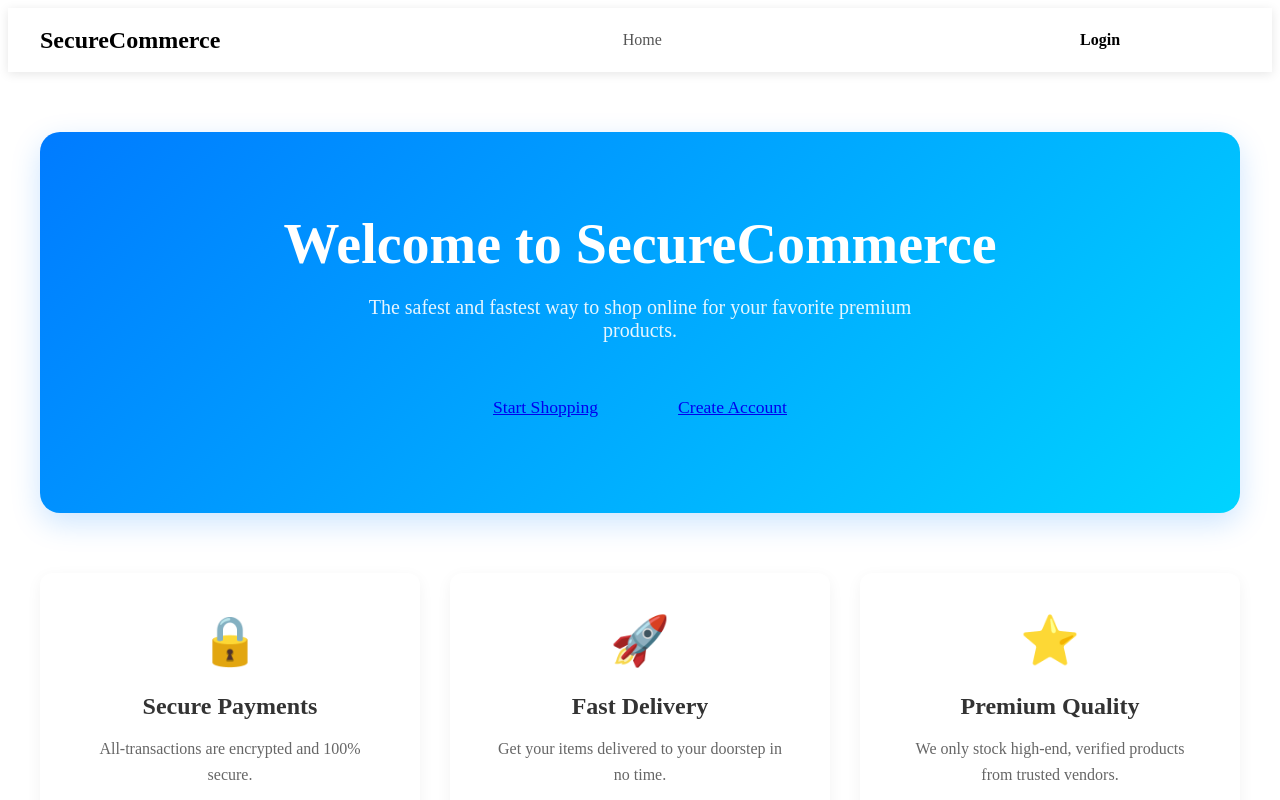
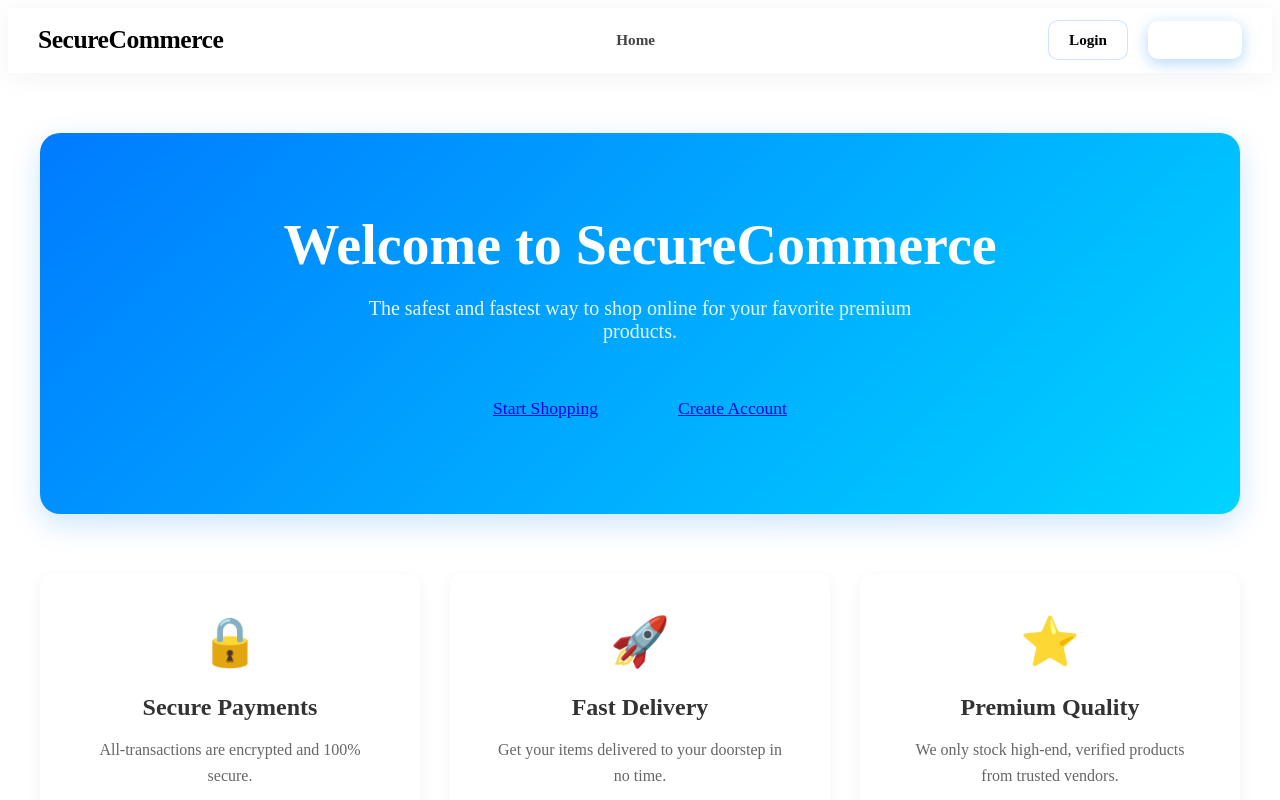
Before and after one commit to iampradipdas/SecureCommerce_ui, an Angular app: page /home in a window 1280 px wide. Shown: the top 800 px of the page. Built offline with nearby package versions, Linux system fonts and the light colour scheme.

Commit message:
update styles

```diff
--- a/src/app/app.css
+++ b/src/app/app.css
@@ -19,58 +19,68 @@ body {
 }
 
 .app-header {
-  background-color: var(--header-bg);
-  box-shadow: 0 2px 10px rgba(0, 0, 0, 0.1);
-  padding: 15px 0;
+  background-color: rgba(255, 255, 255, 0.8);
+  backdrop-filter: blur(10px);
+  -webkit-backdrop-filter: blur(10px);
+  box-shadow: 0 4px 30px rgba(0, 0, 0, 0.05);
+  padding: 12px 0;
   position: sticky;
   top: 0;
   z-index: 1000;
+  border-bottom: 1px solid rgba(255, 255, 255, 0.3);
 }
 
 .header-container {
-  max-width: 1200px;
+  max-width: 1400px;
   margin: 0 auto;
   display: flex;
   justify-content: space-between;
   align-items: center;
-  padding: 0 20px;
+  padding: 0 30px;
 }
 
 .logo a {
-  font-size: 1.5rem;
-  font-weight: 700;
+  font-size: 1.6rem;
+  font-weight: 800;
   color: var(--primary-color);
   text-decoration: none;
+  letter-spacing: -0.5px;
+  display: block;
 }
 
 .main-nav ul {
   list-style: none;
   display: flex;
-  gap: 25px;
+  gap: 8px;
   margin: 0;
   padding: 0;
 }
 
-.main-nav a {
+.main-nav a, .nav-link {
   text-decoration: none;
-  color: #555;
-  font-weight: 500;
-  transition: color 0.2s;
+  color: #444;
+  font-weight: 600;
+  padding: 8px 16px;
+  border-radius: 8px;
+  transition: all 0.2s cubic-bezier(0.4, 0, 0.2, 1);
+  font-size: 0.95rem;
 }
 
 .main-nav a:hover, .main-nav a.active {
   color: var(--primary-color);
+  background-color: rgba(0, 123, 255, 0.08);
 }
 
 .auth-buttons {
   display: flex;
   align-items: center;
-  gap: 15px;
+  gap: 20px;
 }
 
 .user-welcome {
-  font-weight: 500;
-  color: #666;
+  font-weight: 600;
+  color: #333;
+  font-size: 0.95rem;
 }
 
 .main-content {
@@ -90,32 +100,45 @@ body {
 
 /* Common UI Elements */
 .btn {
-  padding: 8px 16px;
-  border-radius: 6px;
-  font-weight: 600;
+  padding: 10px 20px;
+  border-radius: 10px;
+  font-weight: 700;
   cursor: pointer;
   text-decoration: none;
-  transition: opacity 0.2s, background-color 0.2s;
+  transition: all 0.3s cubic-bezier(0.4, 0, 0.2, 1);
   border: none;
+  font-size: 0.95rem;
 }
 
 .btn-primary {
-  background-color: var(--primary-color);
+  background: linear-gradient(135deg, var(--primary-color), #0056b3);
   color: white;
+  box-shadow: 0 4px 15px rgba(0, 123, 255, 0.3);
+}
+
+.btn-primary:hover {
+  transform: translateY(-2px);
+  box-shadow: 0 6px 20px rgba(0, 123, 255, 0.4);
 }
 
 .btn-secondary {
   background-color: #fff;
   color: var(--primary-color);
-  border: 1px solid var(--primary-color);
+  border: 1px solid rgba(0, 123, 255, 0.2);
+}
+
+.btn-secondary:hover {
+  background-color: rgba(0, 123, 255, 0.05);
+  border-color: var(--primary-color);
 }
 
 .btn-outline {
   background-color: transparent;
   color: var(--danger-color);
-  border: 1px solid var(--danger-color);
+  border: 1px solid rgba(220, 53, 69, 0.3);
 }
 
-.btn:hover {
-  opacity: 0.9;
+.btn-outline:hover {
+  background-color: rgba(220, 53, 69, 0.05);
+  border-color: var(--danger-color);
 }
--- a/src/app/app.html
+++ b/src/app/app.html
@@ -8,12 +8,8 @@
         <li><a routerLink="/" routerLinkActive="active" [routerLinkActiveOptions]="{exact: true}">Home</a></li>
         <li *ngIf="isLoggedIn()"><a routerLink="/products" routerLinkActive="active">Products</a></li>
         <li *ngIf="isLoggedIn()"><a routerLink="/cart" routerLinkActive="active">Cart</a></li>
-        <li class="nav-item" *ngIf="isVendor()">
-          <a class="nav-link" routerLink="/vendor/dashboard">Vendor Dashboard</a>
-        </li>
-        <li class="nav-item" *ngIf="isVendor()">
-          <a class="nav-link" routerLink="/vendor/categories">Manage Categories</a>
-        </li>
+        <li *ngIf="isVendor()"><a routerLink="/vendor/dashboard" routerLinkActive="active">Vendor Dashboard</a></li>
+        <li *ngIf="isVendor()"><a routerLink="/vendor/categories" routerLinkActive="active">Manage Categories</a></li>
       </ul>
     </nav>
     <div class="auth-buttons">
```
